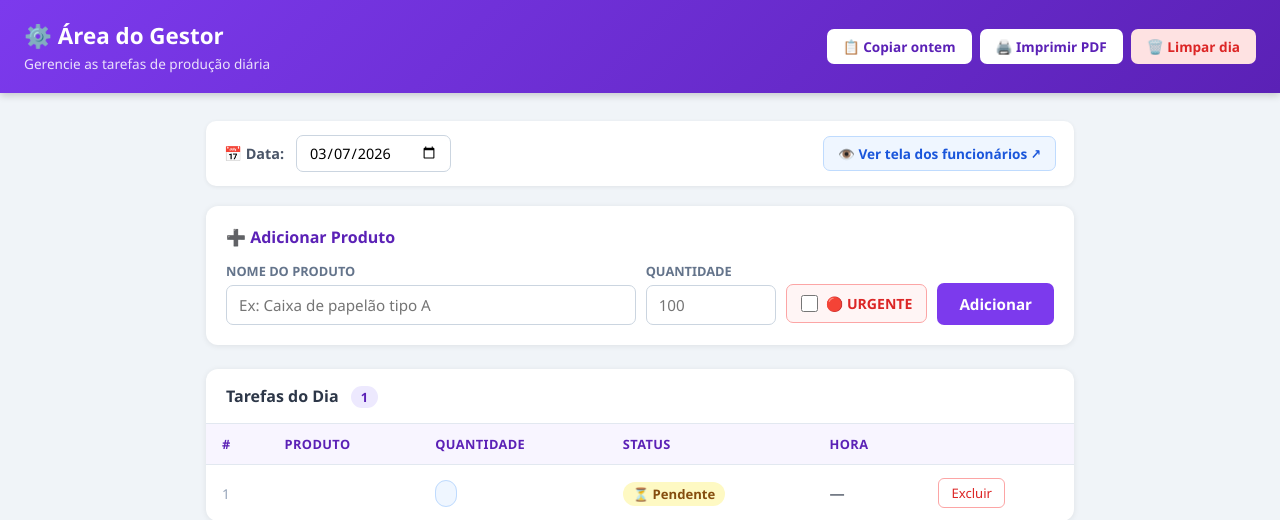
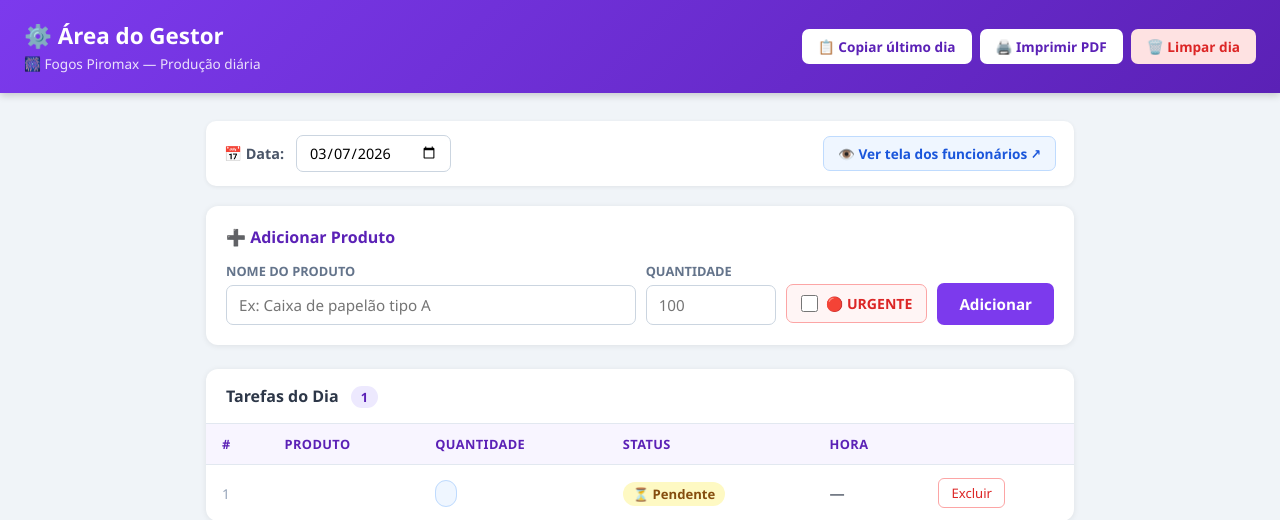
Before and after one commit to fogospiromax/controledeprodu-o, a Flask app: page /admin in a window 1280 px wide. Shown: the top 520 px of the page. Run offline with Flask 3, Linux system fonts and the light colour scheme; a database or web service that is not in the repository returns one stand-in record (values such as "Sample title"); some libraries are stand-ins or nearby versions.

Commit message:
Add Fogos Piromax, copy last day, PDF print in admin.html

```diff
--- a/templates/admin.html
+++ b/templates/admin.html
@@ -357,10 +357,10 @@
 <header>
   <div>
     <h1>⚙️ Área do Gestor</h1>
-    <p>Gerencie as tarefas de produção diária</p>
+    <p>🎆 Fogos Piromax — Produção diária</p>
   </div>
   <div class="header-actions">
-    <button class="btn btn-white" onclick="copyYesterday()">📋 Copiar ontem</button>
+    <button class="btn btn-white" onclick="copyLastDay()">📋 Copiar último dia</button>
     <button class="btn btn-white" onclick="printPDF()" title="Imprimir / Salvar como PDF">🖨️ Imprimir PDF</button>
     <button class="btn btn-danger" onclick="confirmClear()">🗑️ Limpar dia</button>
   </div>
@@ -400,7 +400,7 @@
   </div>
 
   <!-- Cabeçalho visível somente no PDF / impressão -->
-  <div class="print-header">📋 Produção do Dia</div>
+  <div class="print-header">🎆 Fogos Piromax — Produção do Dia</div>
   <div class="print-date" id="printDateLabel"></div>
 
   <div class="tasks-card">
@@ -604,8 +604,8 @@
     }
   }
 
-  async function copyYesterday() {
-    if (!confirm('Copiar as tarefas de ontem para este dia?')) return;
+  async function copyLastDay() {
+    if (!confirm('Copiar as tarefas do último dia lançado para este dia?')) return;
     const res = await fetch('/admin/copy-yesterday', {
       method:  'POST',
       headers: { 'Content-Type': 'application/json' },
@@ -613,9 +613,10 @@
     });
     const data = await res.json();
     if (data.success) {
-      location.reload();
+      showToast('✅ Tarefas copiadas de ' + data.copied_from + '!');
+      setTimeout(() => location.reload(), 1200);
     } else {
-      showToast(data.message || 'Nenhuma tarefa ontem.', true);
+      showToast(data.message || 'Nenhum dia anterior com tarefas encontrado.', true);
     }
   }
 
```
